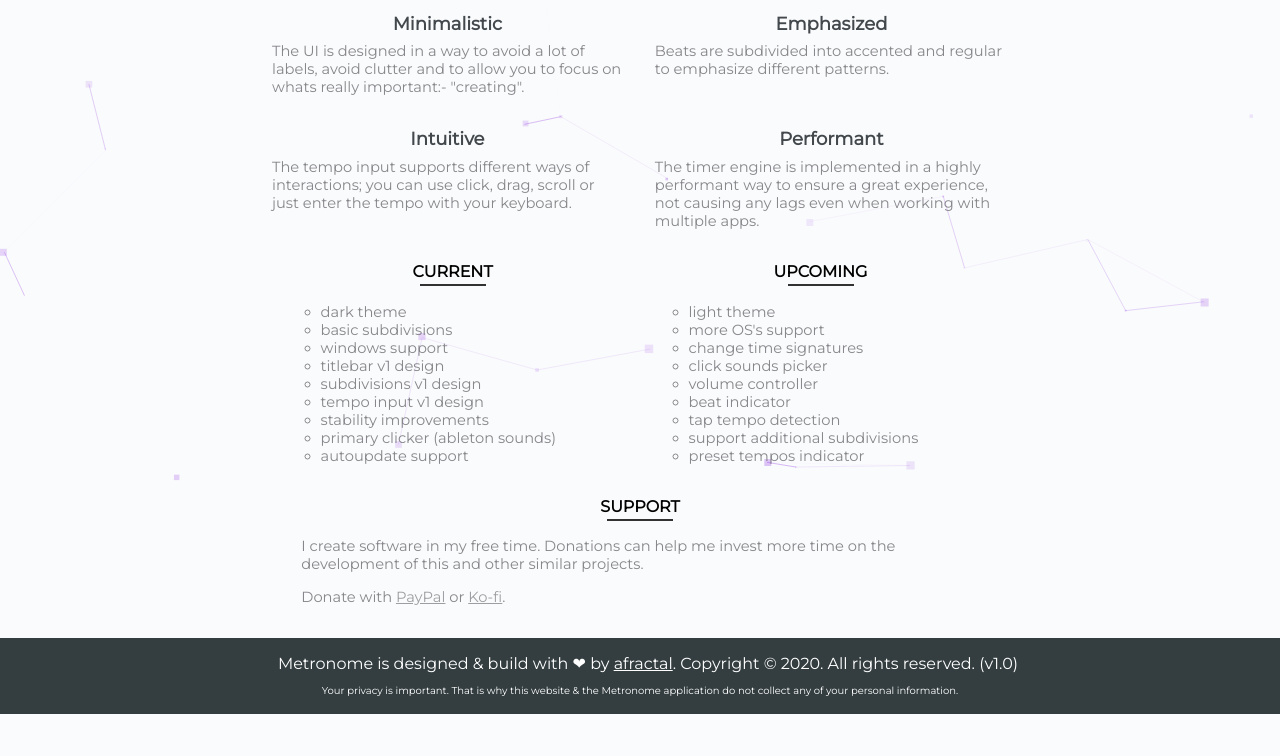
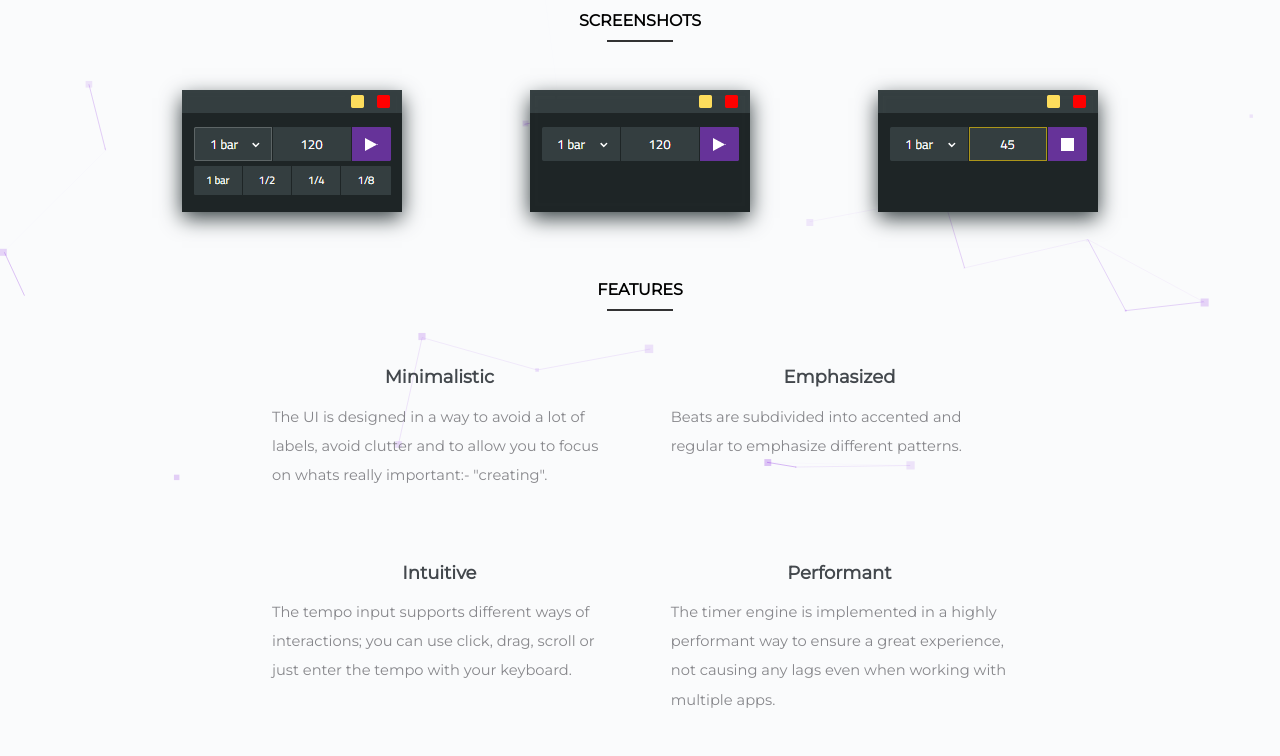
Before and after one commit to afractal/metronome-app, a website: page index.html in a window 1280 px wide. Shown: the part 331-1087 px from the top of the page. Before the commit the page ends 1045 px from the top, so only its background shows below. Drawn offline with Linux system fonts and the light colour scheme.

Commit message:
update screenshots & website's design

```diff
--- a/index.css
+++ b/index.css
@@ -34,6 +34,8 @@
   text-rendering: optimizeLegibility;
   color: black;
   z-index: 1;
+
+  line-height: 2em;
   /* color: white; */
   /* border: 1px dashed cornflowerblue; */
 }
@@ -193,6 +195,8 @@ hr {
 
   object-fit: contain;
   /* object-position: left; */
+
+  -webkit-user-drag: none;
 }
 
 .banner__title {
@@ -251,7 +255,7 @@ hr {
 /* ---HERO--- */
 
 .hero__container {
-  height: 12em;
+  height: 14em;
   width: 100%;
   /* width: 100%; */
 
@@ -290,6 +294,40 @@ hr {
   box-shadow: 0 0 10px 0px var(--secondary__background__color);
 }
 
+/* ---SCREENSHOTS--- */
+
+.screenshots__container {
+  /* width: 60em; */
+  width: 46em;
+
+  margin-top: 2em;
+
+  display: inline-flex;
+  flex-flow: column nowrap;
+
+  justify-items: center;
+  align-items: center;
+}
+
+.screenshots {
+  margin: 2em 0;
+
+  display: inline-flex;
+  flex-flow: row nowrap;
+
+  justify-items: center;
+  align-items: center;
+}
+
+.screenshot {
+  width: 220px;
+  height: 120px;
+
+  margin: 0 4em;
+
+  box-shadow: 0px 8px 20px 0px var(--secondary__background__color);
+}
+
 /* ---FEATURES--- */
 
 .features__container {
@@ -306,16 +344,16 @@ hr {
 }
 
 .features {
+  margin: 2em 0;
+
   width: 100%;
   height: 100%;
 
   display: grid;
   grid-template-rows: auto auto;
   grid-template-columns: auto auto;
-  grid-row-gap: 2em;
-  row-gap: 2em;
-  grid-column-gap: 2em;
-  column-gap: 2em;
+  row-gap: 4em;
+  column-gap: 4em;
 }
 
 .feature {
@@ -355,13 +393,14 @@ hr {
 .futures {
   width: 100%;
 
+  margin: 2em 0;
   /* margin-top: 1em; */
   /* margin-left: 8em; */
 
   display: inline-flex;
   flex-flow: column nowrap;
 
-  align-items: center;
+  align-items: flex-end;
   justify-content: center;
 
   list-style: circle;
@@ -432,6 +471,8 @@ hr {
 
   background-color: transparent;
   border: none;
+
+  text-decoration-line: none;
 }
 
 .download__button .container:first-child {
@@ -484,7 +525,7 @@ hr {
 }
 
 .support__description {
-  margin: 0 2em;
+  margin: 2em 2em 0 2em;
 
   font-size: 11pt;
   color: var(--secondary__text__color);
@@ -506,7 +547,7 @@ hr {
   width: 100%;
   /* padding: 1em; */
 
-  margin-top: 2em;
+  margin-top: 3em;
 
   display: inline-flex;
   flex-flow: column nowrap;
--- a/index.html
+++ b/index.html
@@ -39,6 +39,9 @@
 
       <ul class="banner__list">
         <li class="banner__item">
+          <a class="banner__link" href="#screenshots">SCREENSHOTS</a>
+        </li>
+        <li class="banner__item">
           <a class="banner__link" href="#features">FEATURES</a>
         </li>
         <li class="banner__item">
@@ -72,14 +75,39 @@
       </div>
 
       <div class="download">
-        <a class="download__button">
+        <a class="download__button" href="#">
           <div class="container">
             <i class="fa fa-apple download__image"></i>
           </div>
           <div class="container">
-            <span class="download__text">Mac 🚧 </span>
+            <span class="download__text">Mac 🚧</span>
           </div>
         </a>
+      </div>
+
+    </div>
+
+  </section>
+
+  <section class="screenshots__container" id="screenshots">
+
+    <div class="section__title">
+      <h4>SCREENSHOTS</h4>
+      <hr />
+    </div>
+
+    <div class="screenshots">
+
+      <div class="screenshot">
+        <img src="./images/screenshot1.png" alt="screenshot1.png">
+      </div>
+
+      <div class="screenshot">
+        <img src="./images/screenshot2.png" alt="screenshot2.png">
+      </div>
+
+      <div class="screenshot">
+        <img src="./images/screenshot3.png" alt="screenshot3.png">
       </div>
 
     </div>
@@ -220,7 +248,7 @@
 
     <div class="privacy-policy" id="privacy-policy">
       <span>
-        Your privacy is important. That is why this website & the Metronome application do not collect any of your
+        Your privacy is important. That is why the website & the application do not collect any of your
         personal information.
       </span>
     </div>
```
Also changed, not shown: images/screenshot1.png (added), images/screenshot2.png (added), images/screenshot3.png (added).
